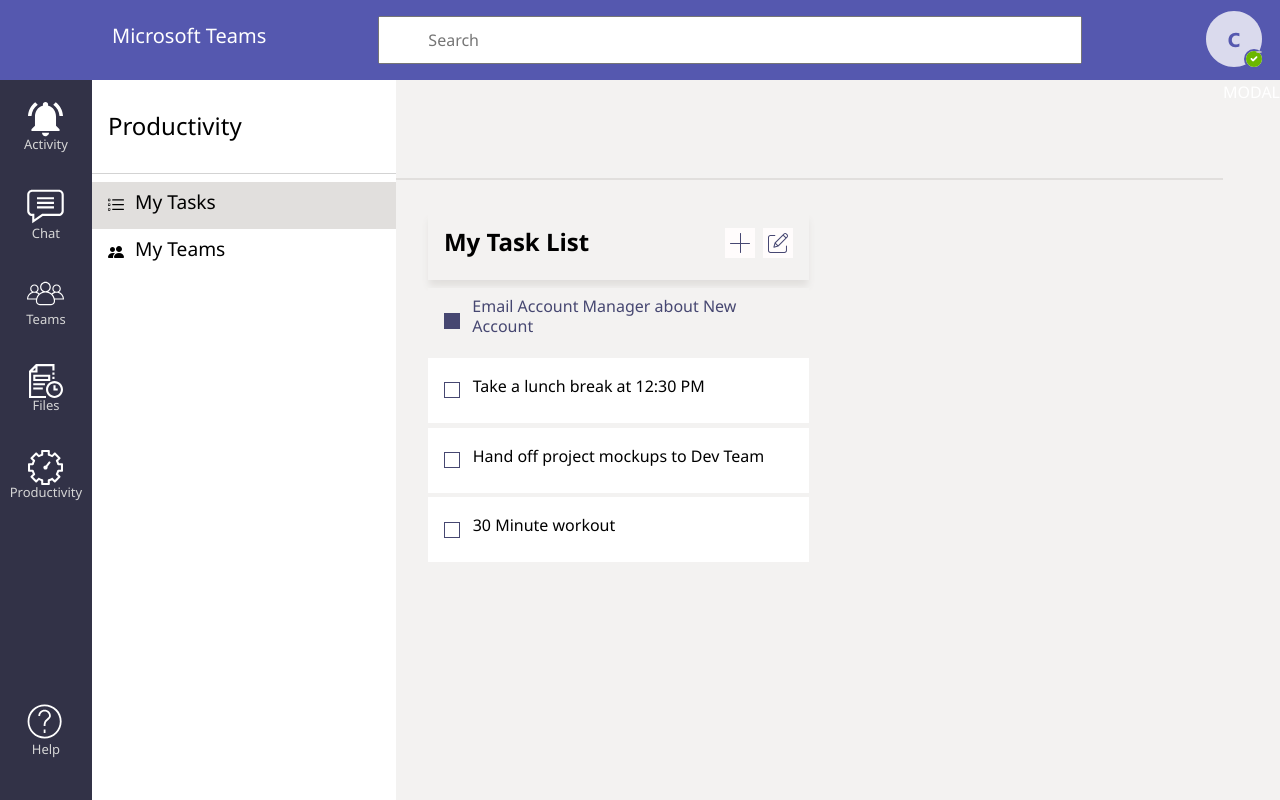
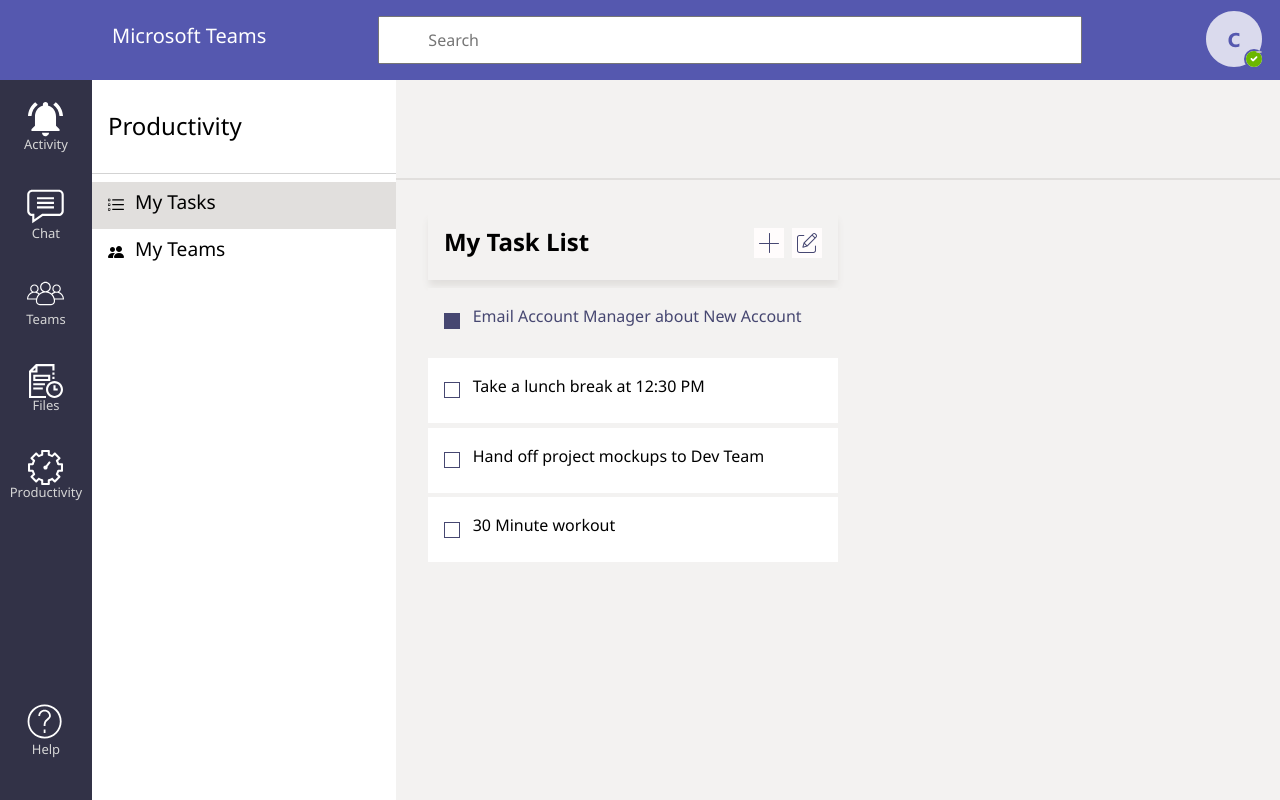
Before and after one commit to Nelson-Mendez/BrainStation-Microsoft-Hackathon-2020, a React (Create React App) app: page / in a window 1280 px wide. Built offline with nearby package versions, Linux system fonts and the light colour scheme.

Commit message:
Changed INFO to a Class component

```diff
--- a/src/components/Info/Info.jsx
+++ b/src/components/Info/Info.jsx
@@ -1,65 +1,74 @@
 import React from "react";
 import "bootstrap/dist/css/bootstrap.min.css";
 import "./Info.scss";
-import plus from '../../assets/svg/plus.svg';
-import edit from '../../assets/svg/edit.svg';
+import plus from "../../assets/svg/plus.svg";
+import edit from "../../assets/svg/edit.svg";
 import TaskItem from "../TaskItem/TaskItem";
 import ModalInput from "../ModalInput/ModalInput";
 
 let list = [
-  {checked: true,
-  title: "Email Account Manager about New Account"},
-  {checked: false,
-  title: "Take a lunch break at 12:30 PM"},
+  { checked: true, title: "Email Account Manager about New Account" },
+  { checked: false, title: "Take a lunch break at 12:30 PM" },
   {
     checked: false,
-    title: 'Hand off project mockups to Dev Team'
+    title: "Hand off project mockups to Dev Team",
   },
   {
     checked: false,
-    title: '30 Minute workout'
+    title: "30 Minute workout",
+  },
+];
+
+export default class Info extends React.Component {
+  constructor(props) {
+    super(props);
+    this.state = {
+      modalShow: false,
+      setModalShow: false,
+    };
   }
-]
 
-export default function Info(props) {
-  const [modalShow, setModalShow] = React.useState(false);
-  //   const [currModal, setCurrModal] = React.useState({ response: null });
+  render() {
     const newTodo = (e) => {
       e.preventDefault();
       console.log(e.target[1].value);
     };
     return (
       <section className="info">
-      {props.children}
-      <div className='info__wrap'>
-        <div className='info__bar'>{/*My Tasks bar*/}</div>
-        <div className='info__container'>
-          <ul className='task'>
-            <li className='task__heading-box'>
-              <h3 className='task__heading'>My Task List</h3>
-              <div className='task__icon-wrap'>
-                <div className='task__icon-box'><img src={plus} /></div>
-                <div className='task__icon-box'><img src={edit} /></div>
+        {this.props.children}
+        <div className="info__wrap">
+          <div className="info__bar">{/*My Tasks bar*/}</div>
+          <div className="info__container">
+            <ul className="task">
+              <li className="task__heading-box">
+                <h3 className="task__heading">My Task List</h3>
+                <div className="task__icon-wrap">
+                  <div
+                    className="task__icon-box"
+                    onClick={() => {
+                      this.setState({ setModalShow: true });
+                    }}
+                  >
+                    <img src={plus} />
+                  </div>
+                  <div className="task__icon-box">
+                    <img src={edit} />
+                  </div>
                 </div>
               </li>
-            {list.map(item => <TaskItem task={item}/>)}
+              {list.map((item) => (
+                <TaskItem task={item} />
+              ))}
             </ul>
           </div>
         </div>
-      <div
-        onClick={() => {
-          //   setCurrModal(calModal());
-          setModalShow(true);
-        }}
-      >
-        {" "}
-        <p>MODAL</p>
-      </div>
+
         <ModalInput
-        newTodo={newTodo}
-        show={modalShow}
-        onHide={() => setModalShow(false)}
+          newTodo={this.newTodo}
+          show={this.state.modalShow}
+          onHide={() => this.setState({ setModalShow: false })}
         />
       </section>
     );
   }
+}
```
Lines whose indentation alone changed are shown as unchanged.
